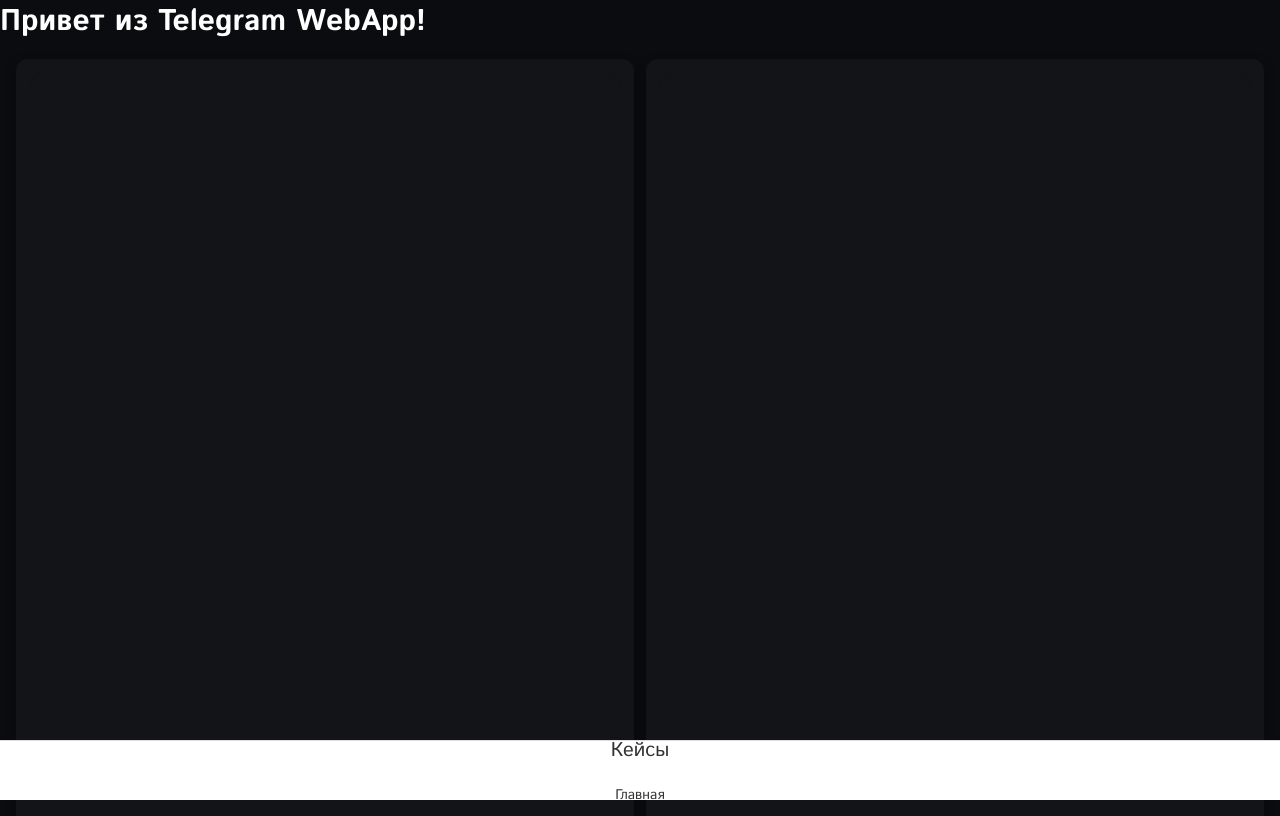
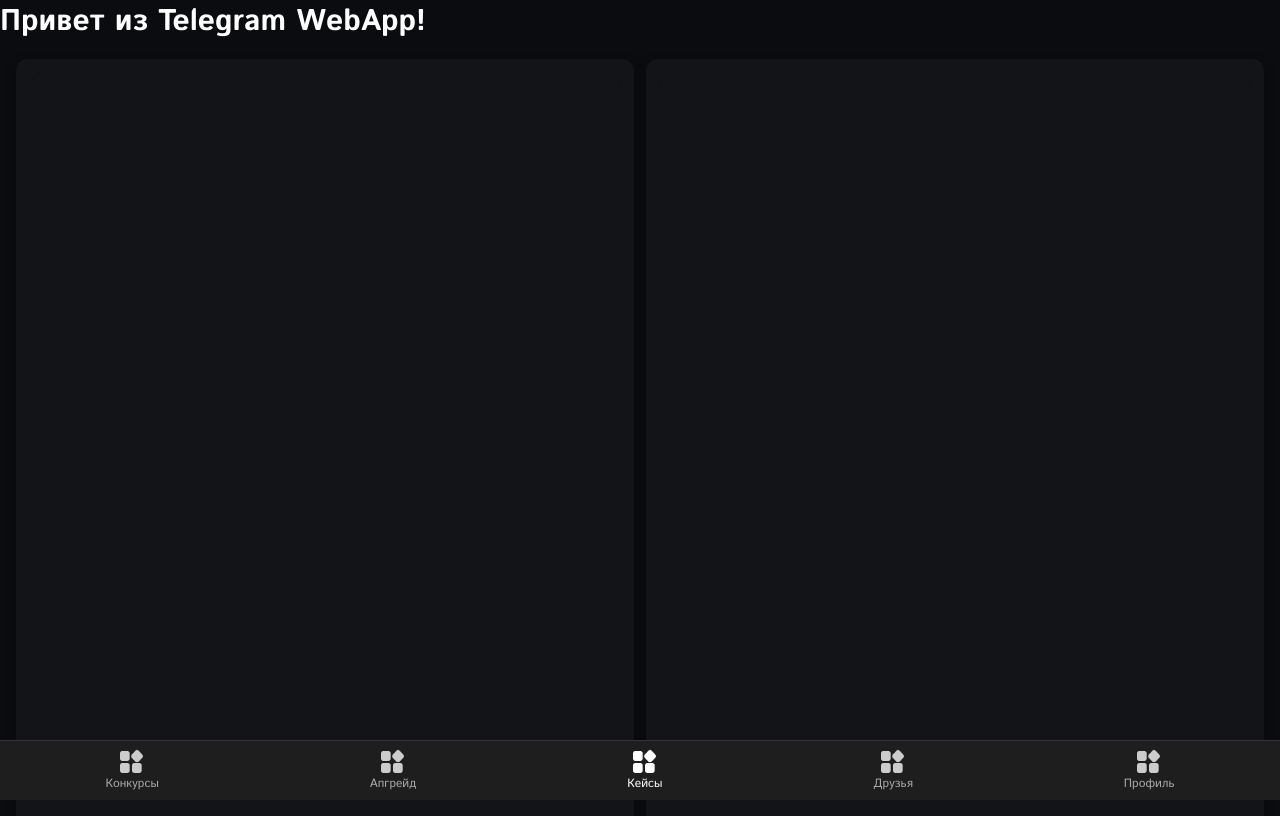
Before and after one commit to Inflyser/CaseBattle, a plain HTML site: page index.html in a window 1280 px wide. Shown: the top 816 px of the page. Drawn offline with Linux system fonts and the light colour scheme; a script that the page names is missing.

Commit message:
nav panel

```diff
--- a/index.html
+++ b/index.html
@@ -19,9 +19,28 @@
 <body>
     <h1>Привет из Telegram WebApp!</h1>
 
-    <header class="bottom-nav">
-        <a href="/"><span>Кейсы</span><br>Главная</a>
-    </header>
+    <div class="bottom-nav">
+        <div class="nav-item">
+          <img src="assets\home_img.png" alt="Конкурсы">
+          <span>Конкурсы</span>
+        </div>
+        <div class="nav-item">
+          <img src="assets\home_img.png" alt="Апгрейд">
+          <span>Апгрейд</span>
+        </div>
+        <div class="nav-item active">
+          <img src="assets\home_img.png" alt="Кейсы">
+          <span>Кейсы</span>
+        </div>
+        <div class="nav-item">
+          <img src="assets\home_img.png" alt="Друзья">
+          <span>Друзья</span>
+        </div>
+        <div class="nav-item">
+          <img src="assets\home_img.png" alt="Профиль">
+          <span>Профиль</span>
+        </div>
+    </div>
 
     <!-- <h1>{{ message }}</h1> -->
     <!-- <script>
--- a/style.css
+++ b/style.css
@@ -104,33 +104,38 @@ h1, h2, h3, h4, h5, h6{
 
 .bottom-nav {
   position: fixed;
-  left: 0;
   bottom: 0;
   width: 100%;
   height: 60px;
-  background: #fff;
-  border-top: 1px solid #ddd;
+  background-color: #1e1e1e;
   display: flex;
   justify-content: space-around;
   align-items: center;
+  border-top: 1px solid #333;
   z-index: 1000;
 }
 
-.bottom-nav a {
-  flex: 1;
-  text-align: center;
+.nav-item {
+  display: flex;
+  flex-direction: column;
+  align-items: center;
+  font-size: 12px;
+  color: #aaa;
   text-decoration: none;
-  color: #333;
-  font-size: 14px;
-  padding: 8px 0;
-  transition: background 0.2s;
 }
 
-.bottom-nav a:hover {
-  background: #f0f0f0;
+.nav-item img {
+  width: 24px;
+  height: 24px;
+  margin-bottom: 2px;
+  filter: brightness(0.8);
 }
 
-.bottom-nav span {
-  font-size: 20px;
-  display: block;
+.nav-item.active,
+.nav-item:hover {
+  color: #fff;
 }
+
+.nav-item.active img {
+  filter: brightness(1);
+}
```
